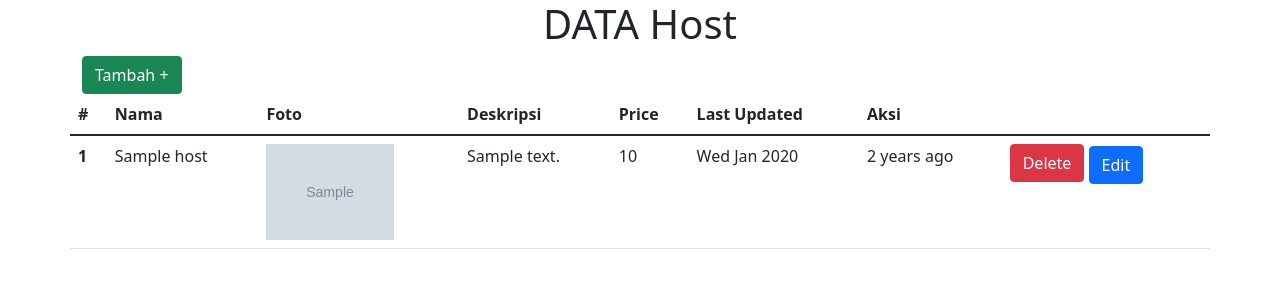
After one commit to nyain/IndoScape, a Laravel app: page /hostlist in a window 1280 px wide. The commit adds this page. Shown: the top 300 px of the page. Run offline with Laravel 9, Linux system fonts and the light colour scheme; tables that the repository leaves empty hold one stand-in row (values such as "Sample post"); grey boxes marked "Sample" are stand-in pictures.

Commit message:
tambah view host

```diff
--- a/app/Http/Controllers/Host/HostController.php
+++ b/app/Http/Controllers/Host/HostController.php
@@ -15,6 +15,11 @@ class HostController extends Controller
         return view('host',['user'=>$host]);
     }
 
+    public function getHostList(){
+        $host = Host::all();
+        return view('hostlist',['user'=>$host]);
+    }
+
     public function addPlace(Request $request){
         $document = $request -> file('image');
         $imagename = time().".".$document -> extension();
@@ -24,7 +29,7 @@ class HostController extends Controller
         $coba ['description'] = $request['description'];
         $coba ['image'] = $imagename;
         $host = Host::create($coba);
-        return redirect()->action([HostController::class, 'getHost']);
+        return redirect()->action([HostController::class, 'getHostList']);
 
         // error_log($request -> file('image'));
         // return response($request -> toArray(),200);
--- a/app/Http/Controllers/User/UserController.php
+++ b/app/Http/Controllers/User/UserController.php
@@ -20,6 +20,11 @@ class UserController extends Controller
     public function getaAdmin(){
         $user = User::all();
         return view('dashboard',['user'=>$user]);
+    }
+
+    public function getHostList(){
+        $user = User::all();
+        return view('hostlist',['user'=>$user]);
     }
 
     public function addUser(Request $request){
--- /dev/null
+++ b/resources/views/hostlist.blade.php
@@ -0,0 +1,77 @@
+<!doctype html>
+<html lang="en">
+
+<head>
+    <!-- Required meta tags -->
+    <meta charset="utf-8">
+    <meta name="viewport" content="width=device-width, initial-scale=1">
+    <!-- Bootstrap CSS -->
+    <link
+        href="https://cdn.jsdelivr.net/npm/bootstrap@5.1.3/dist/css/bootstrap.min.css"
+        rel="stylesheet"
+        integrity="sha384-1BmE4kWBq78iYhFldvKuhfTAU6auU8tT94WrHftjDbrCEXSU1oBoqyl2QvZ6jIW3"
+        crossorigin="anonymous">
+    <title>Host List</title>
+</head>
+
+<body>
+    <h1 class="text-center">DATA Host</h1>
+
+    <div class="container mb-2">
+        <a href="/tambahwisata" type="button" class="btn btn-success">Tambah
+            +</a>
+        <div class="row">
+            @if ($message = Session::get('success'))
+            <div class="alert alert-success mt-2" role="alert">
+                {{ $message }}
+            </div>
+            @endif
+            <table class="table">
+                <thead>
+                    <tr>
+                        <th scope="col">#</th>
+                        <th scope="col">Nama</th>
+                        <th scope="col">Foto</th>
+                        <th scope="col">Deskripsi</th>
+                        <th scope="col">Price</th>
+                        <th scope="col">Last Updated</th>
+                        <th scope="col">Aksi</th>
+                    </tr>
+                </thead>
+                <tbody>
+                    @php
+                    $no = 1;
+                    @endphp
+                    @foreach ($user as $row)
+                    <tr>
+                        <th scope="row">{{ $no++ }}</th>
+                        <td>{{ $row->name }}</td>
+                        <td>
+                            <img src="{{ asset('images/'. $row->image) }}"
+                                alt="" style="width: 8em;">
+                        </td>
+                        <td>{{ $row->description }}</td>
+                        <td>{{ $row->price }}</td>
+                        <td>{{ $row->updated_at->format('D M Y') }}</td>
+                        <td>{{ $row->updated_at->diffForHumans() }}</td>
+                        <td>
+                            <a href="/deletewisata/{{$row->id }}"
+                                class="btn btn-danger mb-1">Delete</a>
+                            <a href="/showwisata/{{$row->id }}"
+                                class="btn btn-primary">Edit</a>
+                        </td>
+                    </tr>
+                    @endforeach
+
+                </tbody>
+            </table>
+        </div>
+    </div>
+
+    <script
+        src="https://cdn.jsdelivr.net/npm/bootstrap@5.1.3/dist/js/bootstrap.bundle.min.js"
+        integrity="sha384-ka7Sk0Gln4gmtz2MlQnikT1wXgYsOg+OMhuP+IlRH9sENBO0LRn5q+8nbTov4+1p"
+        crossorigin="anonymous"></script>
+</body>
+
+</html>
--- a/routes/web.php
+++ b/routes/web.php
@@ -22,6 +22,7 @@ Route::get('/', function () {
 
 Route::get('home', [UserController::class,'getUser']);
 Route::get('host', [HostController::class,'getHost']);
+Route::get('hostlist', [HostController::class,'getHostList']);
 
 Route::get('dashboard', [UserController::class,'getaAdmin']);
 
```
Also changed, not shown: resources/views/home.blade.php (+6 -12 lines), public/images/1649749550.png (deleted), public/images/1649749708.png (deleted), public/images/1649749920.png (deleted), public/images/1649780905.png (deleted), public/images/1650000139.png (added), public/images/1650000675.png (added).
